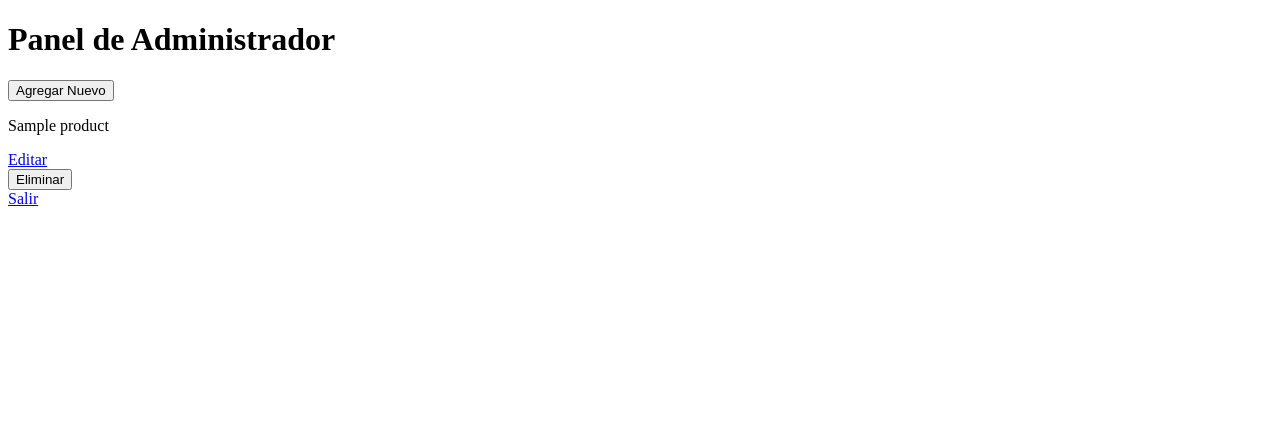
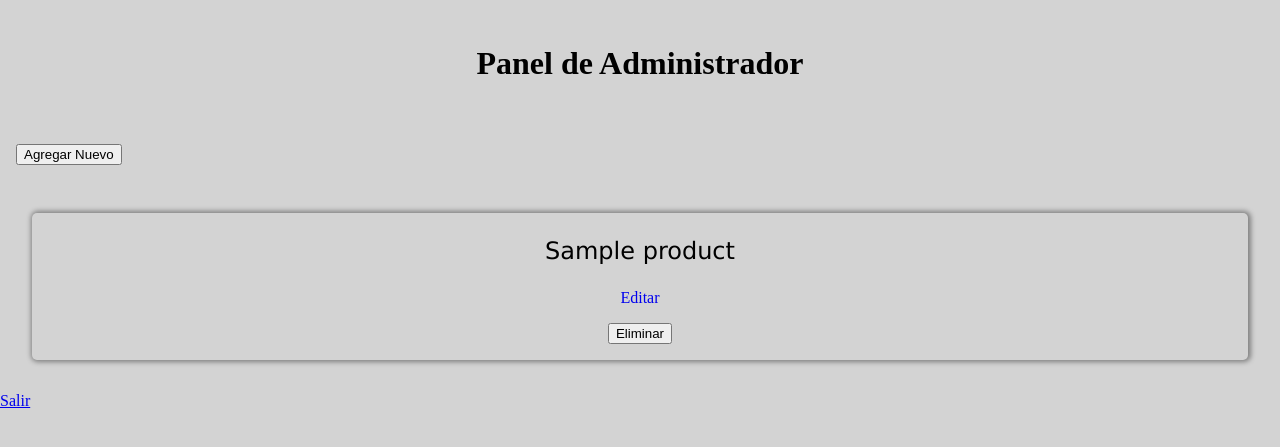
Before and after one commit to NuOldev/spot_web, a Flask app: page /admin in a window 1280 px wide. Shown: the top 447 px of the page. Run offline with Flask 3, Linux system fonts and the light colour scheme; a user stored in the database is signed in; tables that the repository leaves empty hold one stand-in row (values such as "Sample post").

Commit message:
Mejora accesibilidad al panel de administración. Incorpora pruebas.

```diff
--- a/static/css/admin.css
+++ b/static/css/admin.css
@@ -0,0 +1,41 @@
+body {
+    padding: 0;
+    margin: 0;
+    background-color: lightgray;
+}
+
+.title-container {
+    display: flex;
+    justify-content:center;
+    margin: 1.5em auto;
+}
+
+.title {
+    color: black;
+}
+
+.form-container {
+    margin: 2rem;
+    display: flex;
+    gap: 16px;
+    flex-wrap: wrap;
+}
+
+.product-card {
+    box-shadow: 1px 0px 5px 2px grey;
+    border-radius: 5px;
+    flex: 1 1 150px;
+    text-align: center;
+}
+.product-card > p {
+    font-family: Verdana, Geneva, Tahoma, sans-serif;
+    font-size: 1.5rem;
+}
+
+.product-card > a {
+    text-decoration: none;
+}
+
+button {
+    margin: 1rem;
+}
--- a/templates/admin.html
+++ b/templates/admin.html
@@ -1,27 +1,32 @@
 <!DOCTYPE html>
-<html lang="en">
+<html lang="es">
 <head>
     <meta charset="UTF-8">
     <meta name="viewport" content="width=device-width, initial-scale=1.0">
+    <link rel="stylesheet" href="/static/css/admin.css">
     <title>Admin SPOT</title>
 </head>
 <body>
 
-    <h1>Panel de Administrador</h1>
+    <div class="title-container">
+        <h1 class="title">Panel de Administrador</h1>
+    </div>
 
     <form action="{{ url_for('new_product') }}" method="POST">
         <button type="submit">Agregar Nuevo</button>
     </form>
+
+    <div class="form-container">
         {% for product in products %}
-        <div>
+        <div class="product-card">
             <p>{{ product.product_name }}</p>
-            <a href="{{ url_for('edit_product', product_id=product.product_id) }}">Editar</a>
-            <form action="{{ url_for('delete_product', product_id=product.product_id) }}" method="POST">
+            <a class="enlace" href="{{ url_for('edit_product', product_id=product.product_id) }}">Editar</a>
+            <form class="button" action="{{ url_for('delete_product', product_id=product.product_id) }}" method="POST">
                 <button type="submit">Eliminar</button>
             </form>
         </div>
         {% endfor %}
-
+    </div>
         <a href="/logout">Salir</a>
 
 </body>
```
Also changed, not shown: test_app.py (added, +50 -0 lines).
